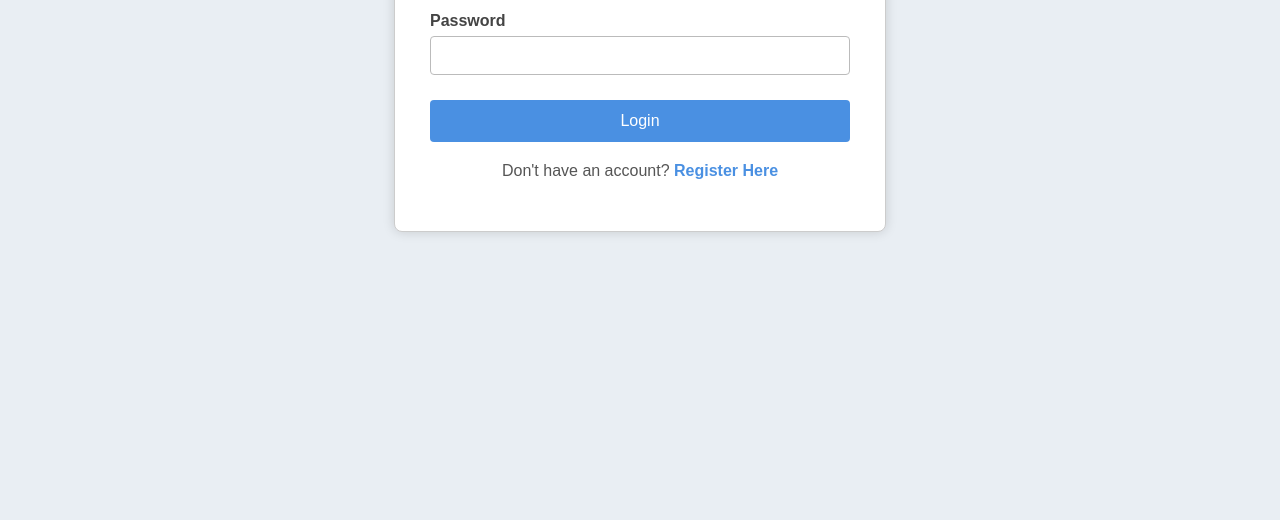
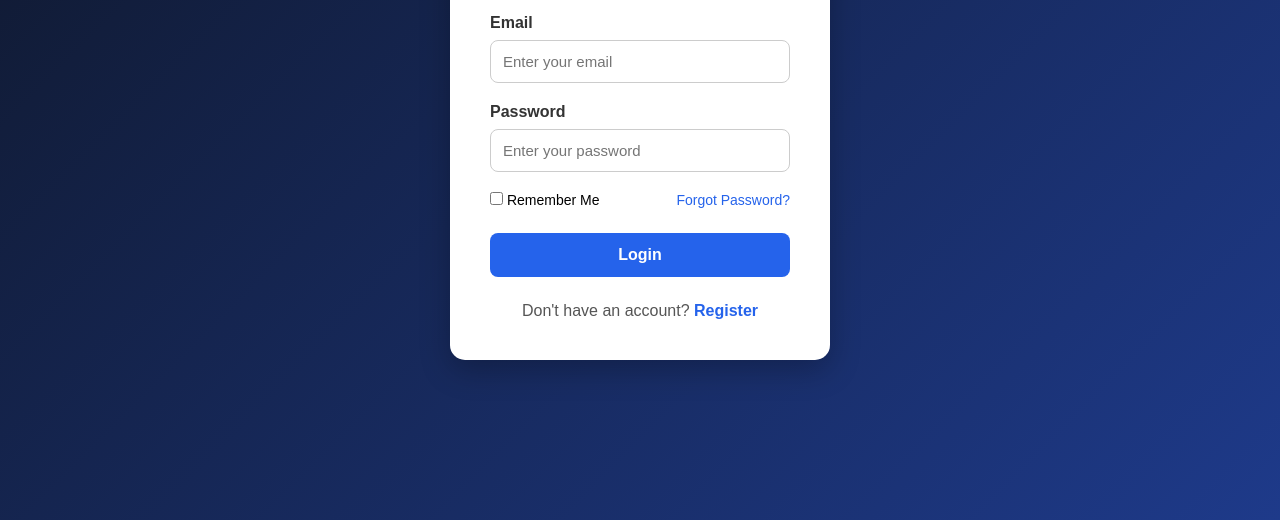
Before and after one commit to aarusharyal/toDoApp, a website: page View/Html/login.html in a window 1280 px wide. Shown: the part 280-800 px from the top of the page. Drawn offline with Linux system fonts and the light colour scheme; files that its build step writes are made by us from their sources.

Commit message:
Changed Login Page and Its Css

```diff
--- a/View/CSS/login.css
+++ b/View/CSS/login.css
@@ -1,78 +1,120 @@
-body {
-    margin: 0;
-    padding: 0;
-    background-color: #e9eef3;
-    font-family: Arial, Helvetica, sans-serif;
+/* Reset */
+
+*{
+    margin:0;
+    padding:0;
+    box-sizing:border-box;
+    font-family:Arial, Helvetica, sans-serif;
 }
 
-.container {
-    width: 420px;
-    background-color: #ffffff;
-    margin: 100px auto;
-    padding: 35px;
-    border: 1px solid #cccccc;
-    border-radius: 8px;
-    box-shadow: 0 0 12px rgba(0, 0, 0, 0.15);
+body{
+    background:linear-gradient(135deg,#0f172a,#1e3a8a);
+    height:100vh;
+    display:flex;
+    justify-content:center;
+    align-items:center;
 }
 
-h2 {
-    text-align: center;
-    color: #333333;
-    margin-bottom: 30px;
+.login-container{
+    width:100%;
+    display:flex;
+    justify-content:center;
+    align-items:center;
+    padding:20px;
 }
 
-label {
-    display: block;
-    margin-top: 15px;
-    margin-bottom: 6px;
-    font-weight: bold;
-    color: #444444;
+.login-box{
+    width:380px;
+    background:#ffffff;
+    padding:40px;
+    border-radius:15px;
+    box-shadow:0 10px 30px rgba(0,0,0,0.25);
 }
 
-input[type="text"],
-input[type="password"] {
-    width: 100%;
-    padding: 10px;
-    border: 1px solid #bbbbbb;
-    border-radius: 4px;
-    box-sizing: border-box;
-    font-size: 15px;
+.login-box h1{
+    text-align:center;
+    color:#1e3a8a;
+    margin-bottom:8px;
 }
 
-input[type="text"]:focus,
-input[type="password"]:focus {
-    border-color: #4a90e2;
-    outline: none;
+.subtitle{
+    text-align:center;
+    color:#666;
+    margin-bottom:30px;
 }
 
-button[type="submit"] {
-    width: 100%;
-    padding: 12px;
-    margin-top: 25px;
-    background-color: #4a90e2;
-    color: white;
-    border: none;
-    border-radius: 4px;
-    font-size: 16px;
-    cursor: pointer;
+.input-group{
+    margin-bottom:20px;
 }
 
-button[type="submit"]:hover {
-    background-color: #357abd;
+.input-group label{
+    display:block;
+    margin-bottom:8px;
+    font-weight:bold;
+    color:#333;
 }
 
-p {
-    text-align: center;
-    margin-top: 20px;
-    color: #555555;
+.input-group input{
+    width:100%;
+    padding:12px;
+    border:1px solid #ccc;
+    border-radius:8px;
+    font-size:15px;
+    transition:.3s;
 }
 
-a {
-    color: #4a90e2;
-    text-decoration: none;
-    font-weight: bold;
+.input-group input:focus{
+    border-color:#2563eb;
+    outline:none;
+    box-shadow:0 0 8px rgba(37,99,235,.3);
 }
 
-a:hover {
-    text-decoration: underline;
+.options{
+    display:flex;
+    justify-content:space-between;
+    align-items:center;
+    font-size:14px;
+    margin-bottom:25px;
 }
+
+.options a{
+    color:#2563eb;
+    text-decoration:none;
+}
+
+.options a:hover{
+    text-decoration:underline;
+}
+
+button{
+    width:100%;
+    padding:13px;
+    border:none;
+    border-radius:8px;
+    background:#2563eb;
+    color:#fff;
+    font-size:16px;
+    font-weight:bold;
+    cursor:pointer;
+    transition:.3s;
+}
+
+button:hover{
+    background:#1d4ed8;
+}
+
+.register-link{
+    text-align:center;
+    margin-top:25px;
+    color:#555;
+}
+
+.register-link a{
+    color:#2563eb;
+    text-decoration:none;
+    font-weight:bold;
+}
+
+.register-link a:hover{
+    text-decoration:underline;
+}
--- a/View/Html/login.html
+++ b/View/Html/login.html
@@ -5,44 +5,51 @@
     <meta charset="UTF-8">
     <meta name="viewport" content="width=device-width, initial-scale=1.0">
     <title>Login</title>
-    <link rel="stylesheet" href="/login.css">
-    <style>
-        .error-message {
-            display: none;
-            color: red;
-        }
-    </style>
+    <link rel="stylesheet" href="./login.css">
 </head>
 
 <body>
 
-    <div class="container">
-        <h2>Login</h2>
+    <div class="login-container">
+        <div class="login-box">
 
-        <form action="#" id="formLogin">
-            <div class="formContainer">
-                <label for="loginUsername">Username / Email</label>
-                <input type="text" id="loginUsername" name="username">
-                <small class="error-message"></small>
-            </div>
+            <h1>Welcome Back</h1>
+            <p class="subtitle">Login to continue</p>
 
-            <div class="formContainer">
-                <label for="loginPassword">Password</label>
-                <input type="password" id="loginPassword" name="password">
-                <small class="error-message"></small>
-            </div>
+            <form action="./login" method="post" id="loginForm">
 
-            <button type="submit" value="Login" onclick="submitForm(event)">Login</button>
-        </form>
+                <div class="input-group">
+                    <label for="email">Email</label>
+                    <input type="email" id="email" name="email" placeholder="Enter your email" required>
+                </div>
 
-        <p>
-            Don't have an account?
-            <a href="/register.html">Register Here</a>
-        </p>
+                <div class="input-group">
+                    <label for="password">Password</label>
+                    <input type="password" id="password" name="password" placeholder="Enter your password" required>
+                </div>
+
+                <div class="options">
+                    <label>
+                        <input type="checkbox">
+                        Remember Me
+                    </label>
+
+                    <a href="#">Forgot Password?</a>
+                </div>
+
+                <button type="submit">Login</button>
+
+            </form>
+
+            <p class="register-link">
+                Don't have an account?
+                <a href="/register">Register</a>
+            </p>
+
+        </div>
     </div>
 
+    <script src="./login.js"></script>
 </body>
 
-<script src="/login.js"></script>
-
 </html>
```
